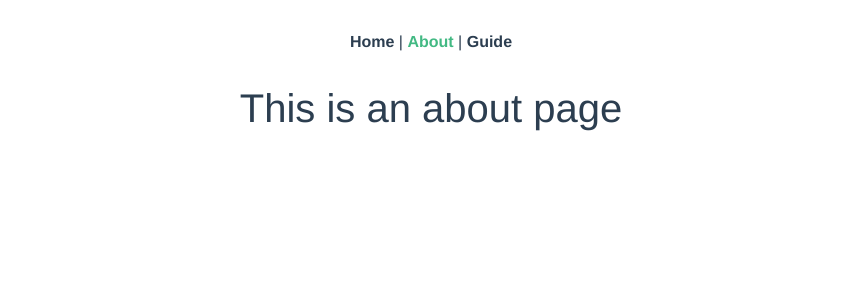
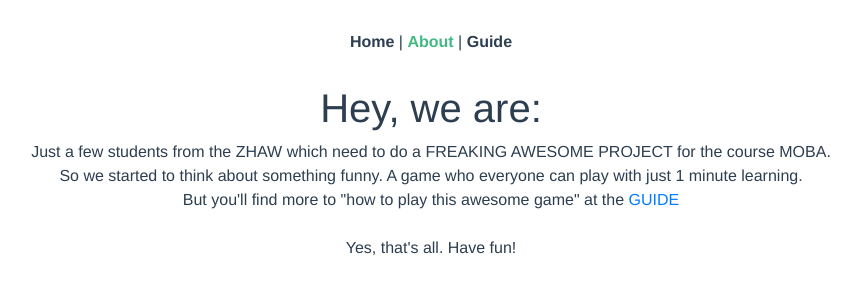
Before and after one commit to holruum/holruum, a Vue app: page /about in a window 1280 px wide. Shown: the top 300 px of the page, without its empty margins (209-1070 px from the left). Built offline with nearby package versions, Linux system fonts and the light colour scheme.

Commit message:
added some text to the about page...

```diff
--- a/src/views/About.vue
+++ b/src/views/About.vue
@@ -1,5 +1,10 @@
 <template>
   <div class="about">
-    <h1>This is an about page</h1>
+    <h1>Hey, we are:</h1>
+    <link>Just a few students from the ZHAW which need to do a FREAKING AWESOME PROJECT for the course MOBA.<br>
+    So we started to think about something funny. A game who everyone can play with just 1 minute learning.<br>
+    But you'll find more to "how to play this awesome game" at the <b-link href="/guide">GUIDE</b-link> <br>
+    <br>
+    Yes, that's all. Have fun! <br>
   </div>
 </template>
```
